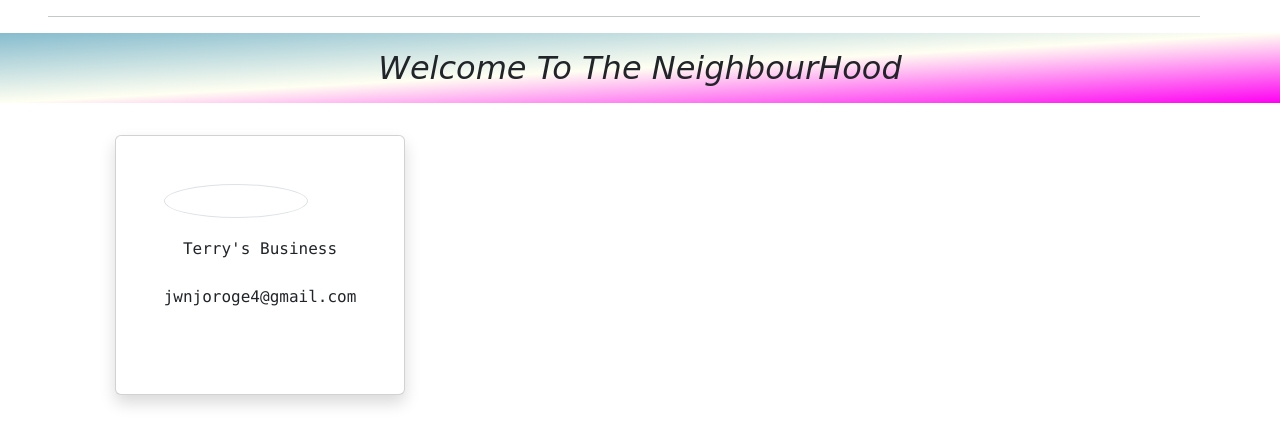
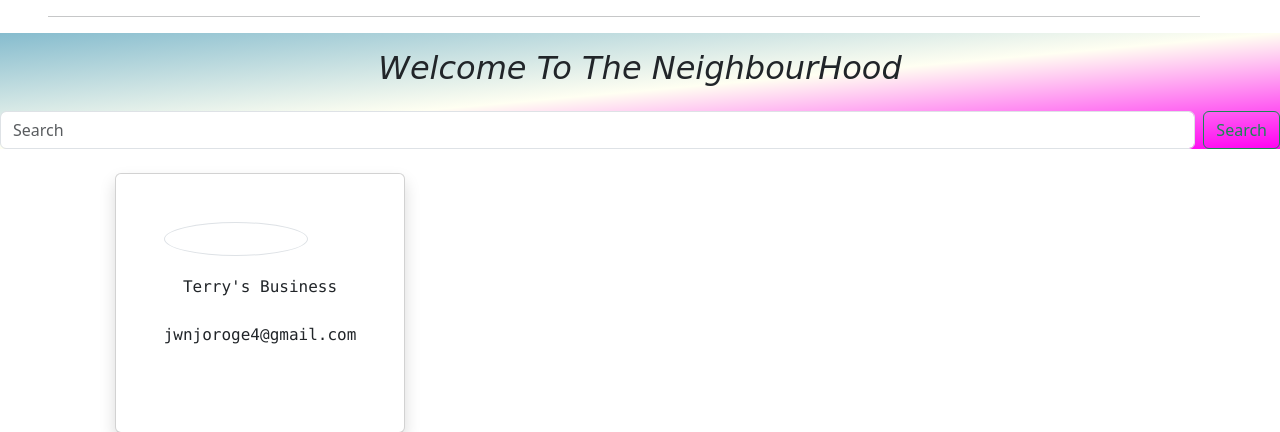
Before and after one commit to njoroge-jane/neighbourhood, a Django app: page / in a window 1280 px wide. Shown: the part 110-542 px from the top of the page. Run offline with Django 4.2, Linux system fonts and the light colour scheme; a user stored in the database is signed in; data comes from the database, SQL or seed files in the repository; some libraries are stand-ins or nearby versions.

Commit message:
add search functionality

```diff
--- a/neighbour/templates/index.html
+++ b/neighbour/templates/index.html
@@ -14,6 +14,10 @@
     <i>Welcome To The NeighbourHood </i
     ><i style="color: rgb(255, 0, 242)" class="fas fa-house"></i>
   </h2>
+  <form class="d-flex" action="{% url 'search_results'%}">
+    <input class="form-control me-2" type="search" placeholder="Search" aria-label="Search Users" name="users">
+    <button class="btn btn-outline-success" type="submit">Search</button>
+  </form>
 </div>
 {% if posts %}
 <div class="container">
```
